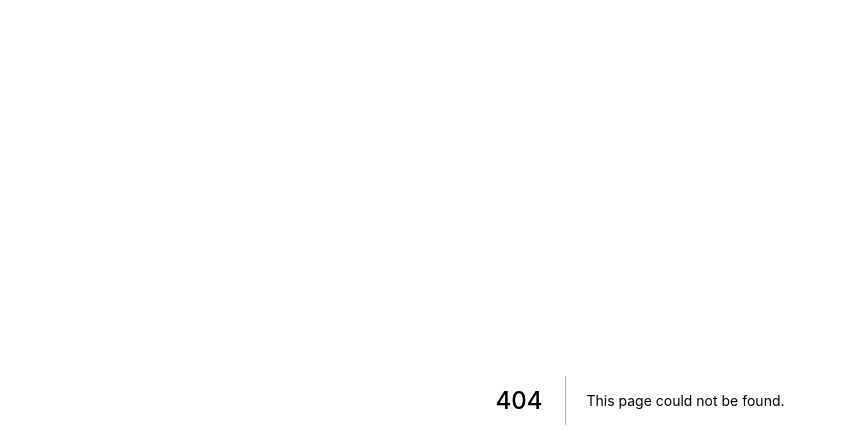
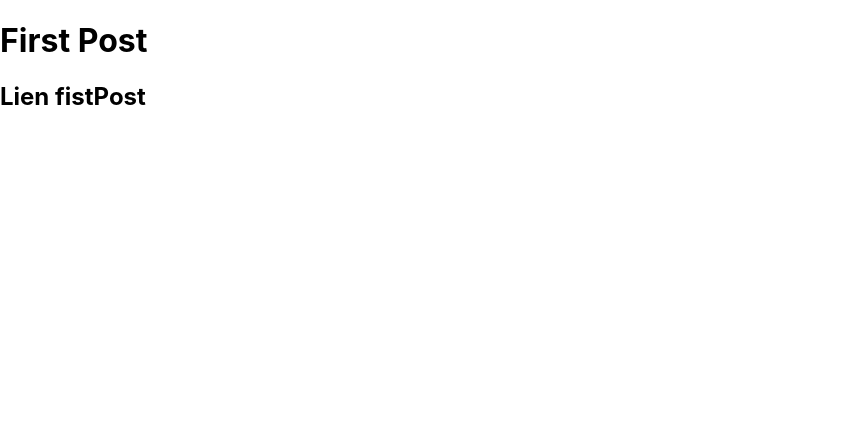
Before and after one commit to letotor/nextJS, a Next.js app: page /posts/first-post in a window 1280 px wide. Before the commit this address had no page. Shown: the top 448 px of the page, without its empty margins (0-846 px from the left). Built offline with nearby package versions, Linux system fonts and the light colour scheme.

Commit message:
notion de route

```diff
--- /dev/null
+++ b/pages/posts/first-post.js
@@ -0,0 +1,14 @@
+import Link from "next/link";
+const firstPost = () => {
+  return (
+    <>
+      <h1>First Post</h1>
+
+      <h2>
+<Link href="/"> Lien fistPost</Link>
+      </h2>
+    </>
+  );
+};
+
+export default firstPost;
```
Also changed, not shown: pages/authors/me.js (added, +11 -0 lines), pages/index.js (+11 -4 lines), 1 other file (tests, documents, lock files or other folders).
